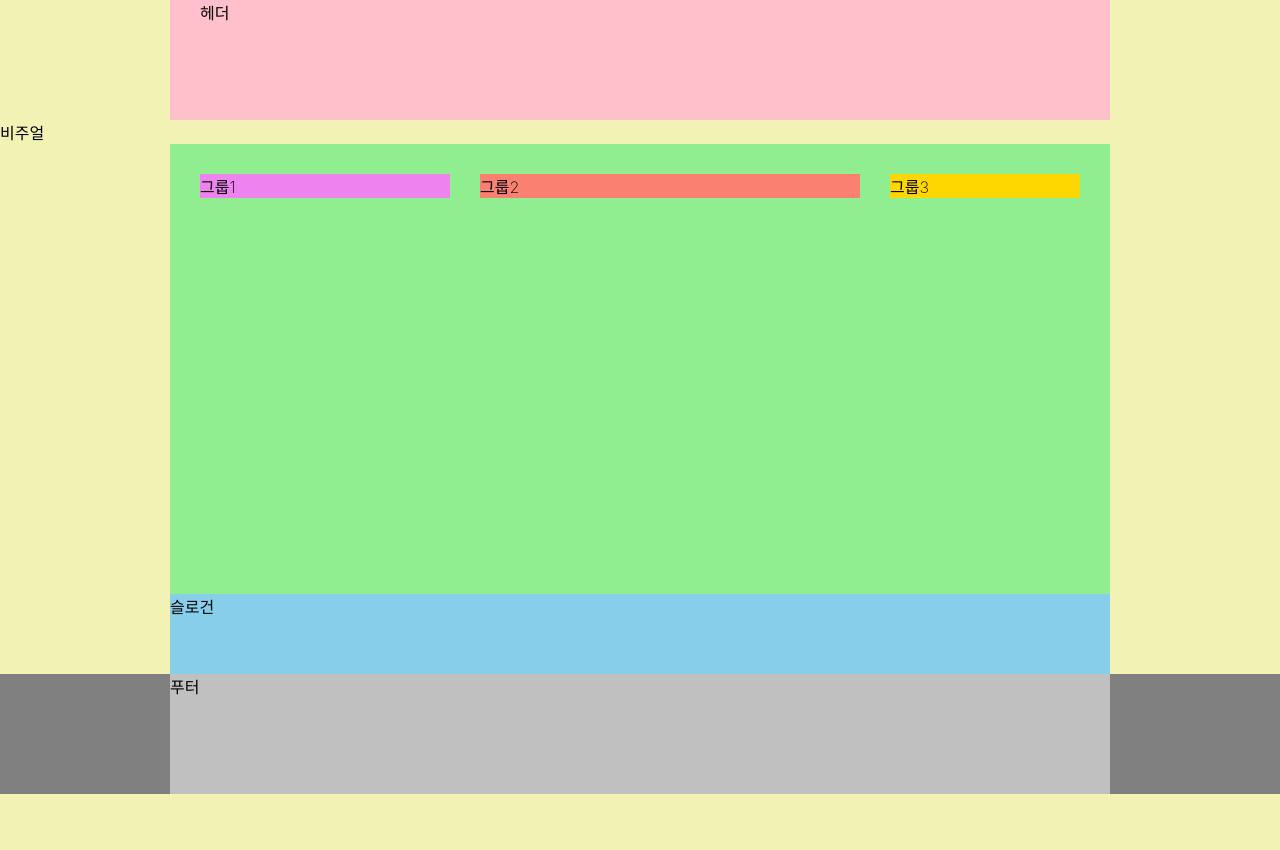
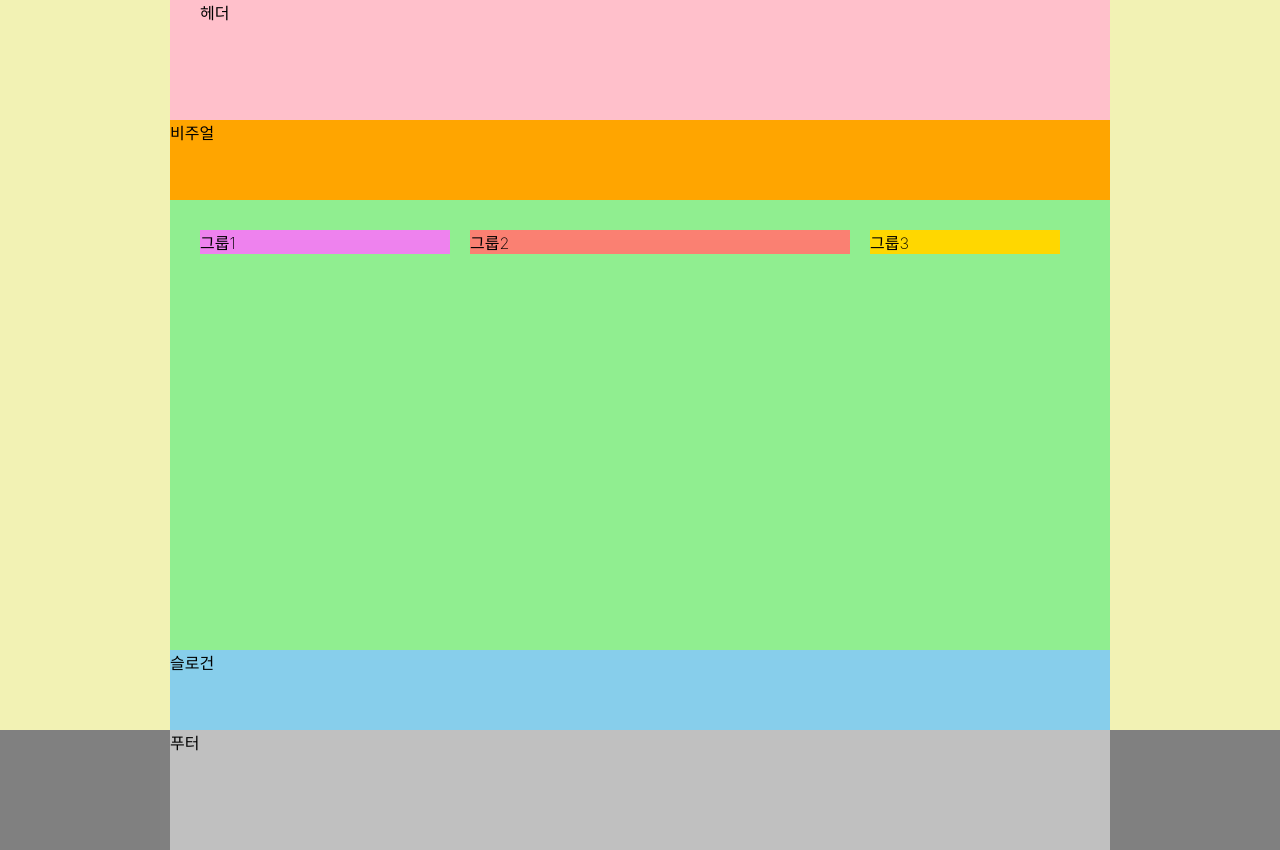
Before and after one commit to tiramin/HTML5, a website: page index.html in a window 1280 px wide. Before the commit the page ends 800 px from the top, so only its background shows below. Drawn offline with Linux system fonts and the light colour scheme; a web font is replaced by a local one.

Commit message:
오타수정

```diff
--- a/index.html
+++ b/index.html
@@ -10,11 +10,12 @@
 </head>
 <body>
   <header class="header">헤더</header>
-  <div class="visua">비주얼</div>
+  <div class="visual">비주얼</div>
   <main class="main">
     <div class="group group1">그룹1</div>
     <div class="group group2">그룹2</div>
     <div class="group group3">그룹3</div>
+    <div class="clearfix"></div>
   </main>
   <article class="slogan">슬로건</article>
   <footer class="footer">
```
